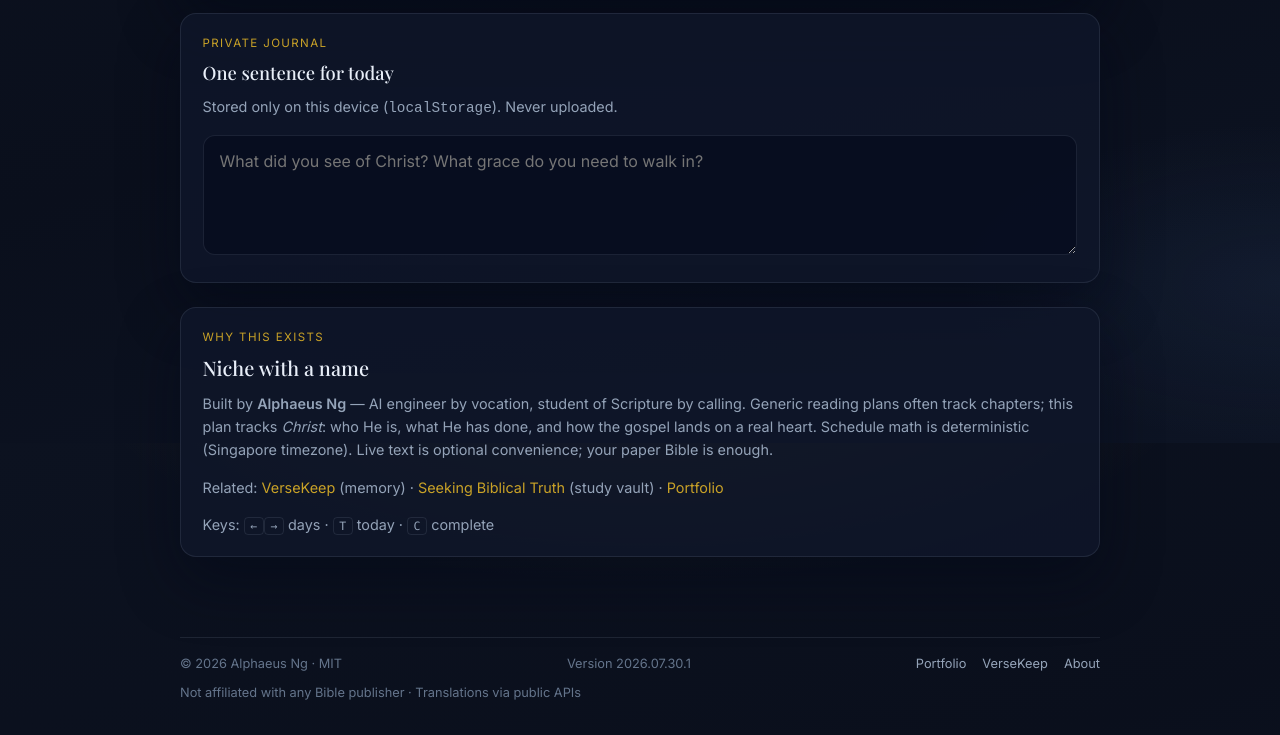
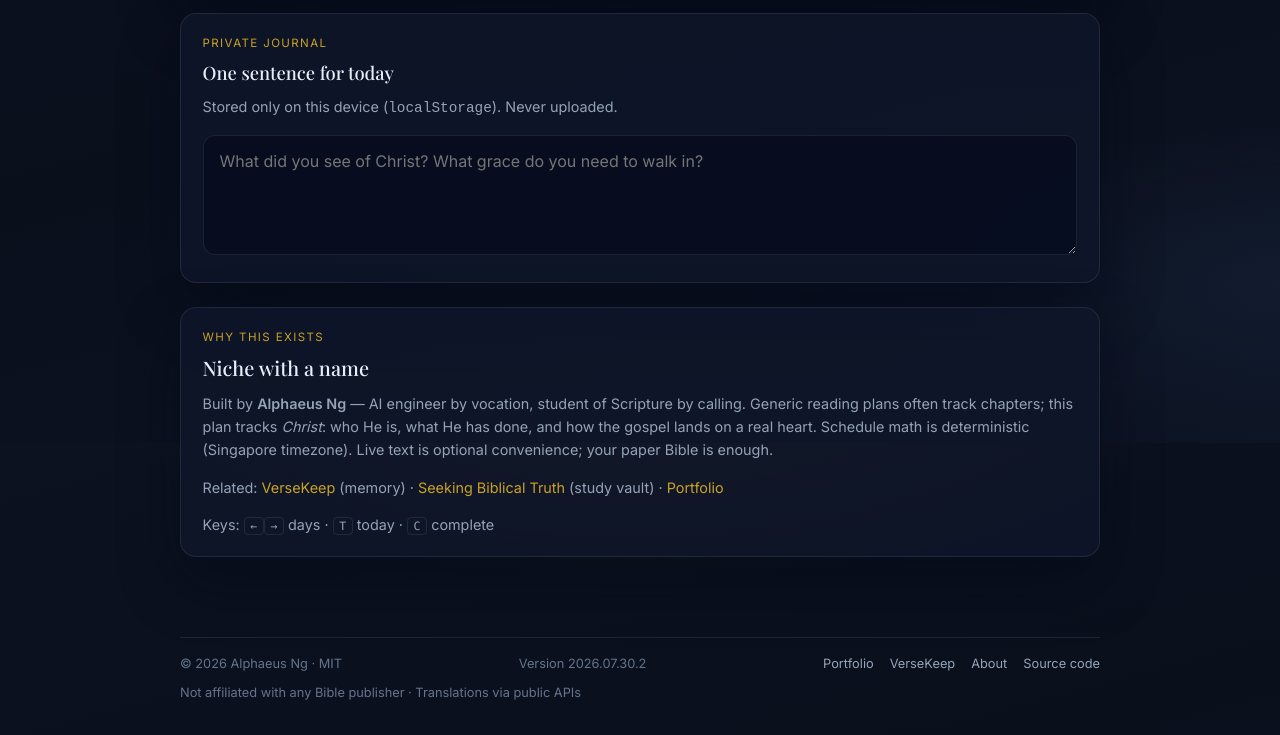
Before and after one commit to AlphaeusNg/ChristoDay, a plain HTML site: page index.html in a window 1280 px wide. Shown: the part 1157-1892 px from the top of the page. Drawn offline with nearby package versions, Linux system fonts and the light colour scheme; no server answers.

Commit message:
Add source links across pages

```diff
--- a/index.html
+++ b/index.html
@@ -159,6 +159,7 @@
       <a href="https://alphaeusng.github.io/">Portfolio</a>
       <a href="https://alphaeusng.github.io/VerseKeep/">VerseKeep</a>
       <a href="#about">About</a>
+      <a href="https://github.com/AlphaeusNg/ChristoDay" target="_blank" rel="noopener noreferrer">Source code</a>
     </span>
     <span>Not affiliated with any Bible publisher · Translations via public APIs</span>
   </footer>
--- a/js/version.js
+++ b/js/version.js
@@ -1,5 +1,5 @@
 /** Bump on every deploy: YYYY.MM.DD.N */
 globalThis.SITE_VERSION = {
-  id: "2026.07.30.1",
+  id: "2026.07.30.2",
   label: "ChristoDay",
 };
```
Also changed, not shown: 404.html (+1 -1 lines).
